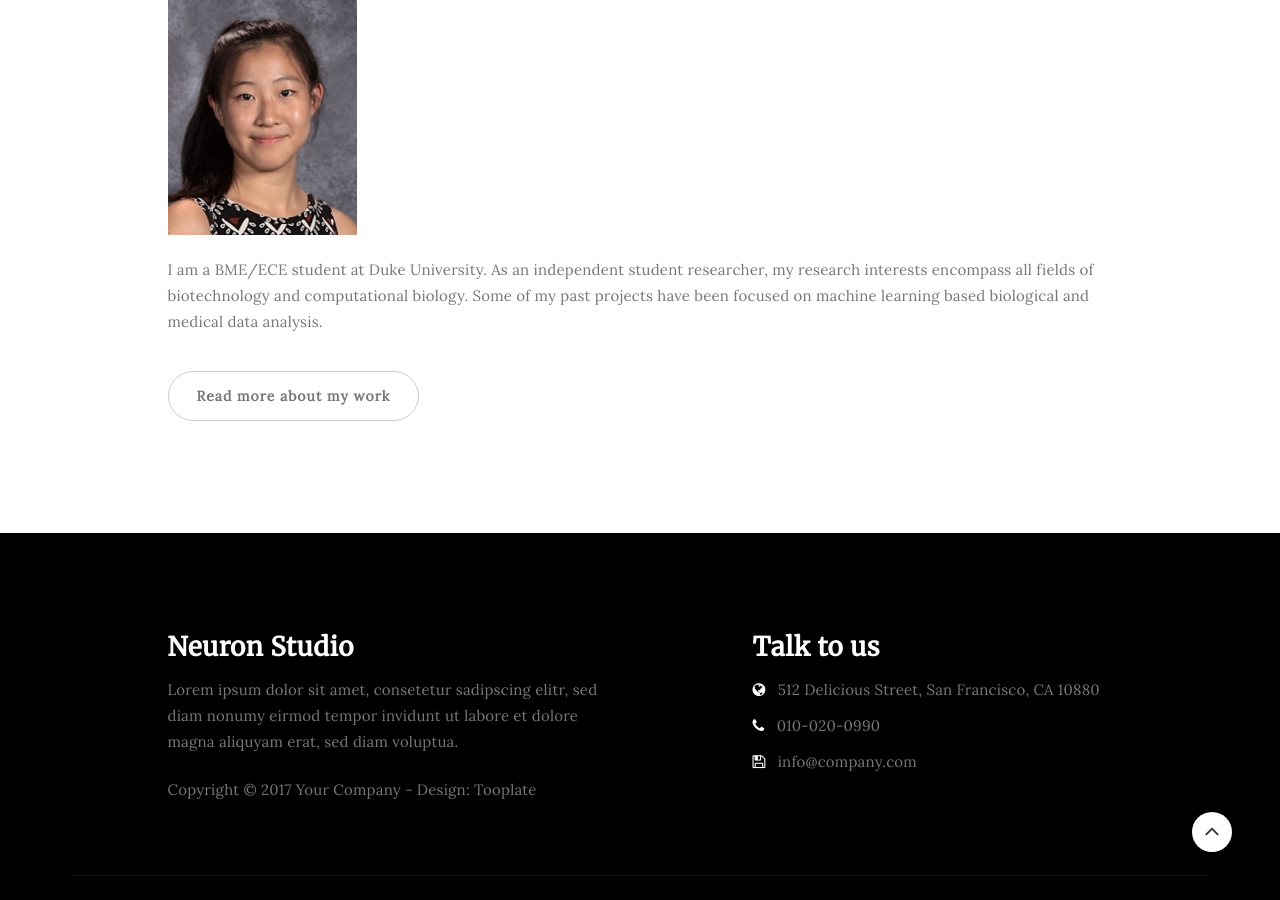
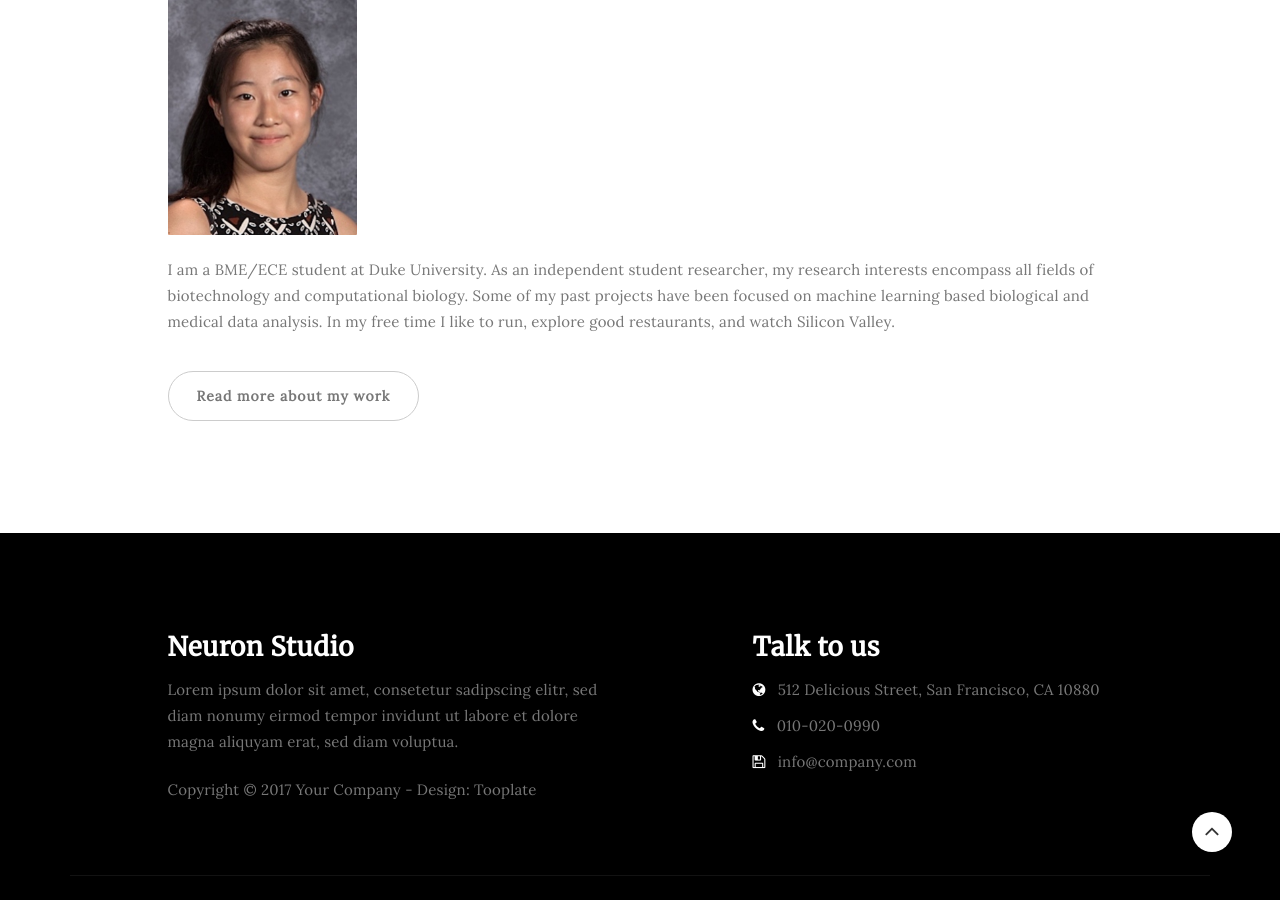
Before and after one commit to rpraka/JihyeonJe.com, a Jekyll site: the page index.html, which Jekyll copies as it is, in a window 1280 px wide and 900 px high, scrolled down 1183 px. Built offline with Jekyll 4.4.1, drawn with Linux system fonts in a browser that asks for light colours.

Commit message:
Update index.html

```diff
--- a/index.html
+++ b/index.html
@@ -96,7 +96,7 @@ http://www.tooplate.com/view/2085-neuron
                          </div>
 
                          <div class="blog-post-des">
-                              <p>I am a BME/ECE student at Duke University. As an independent student researcher, my research interests encompass all fields of biotechnology and computational biology. Some of my past projects have been focused on machine learning based biological and medical data analysis.</p>
+                              <p>I am a BME/ECE student at Duke University. As an independent student researcher, my research interests encompass all fields of biotechnology and computational biology. Some of my past projects have been focused on machine learning based biological and medical data analysis. In my free time I like to run, explore good restaurants, and watch Silicon Valley.</p>
                               <a href="about.html" class="btn btn-default">Read more about my work</a>
                          </div>
                     </div>
```
